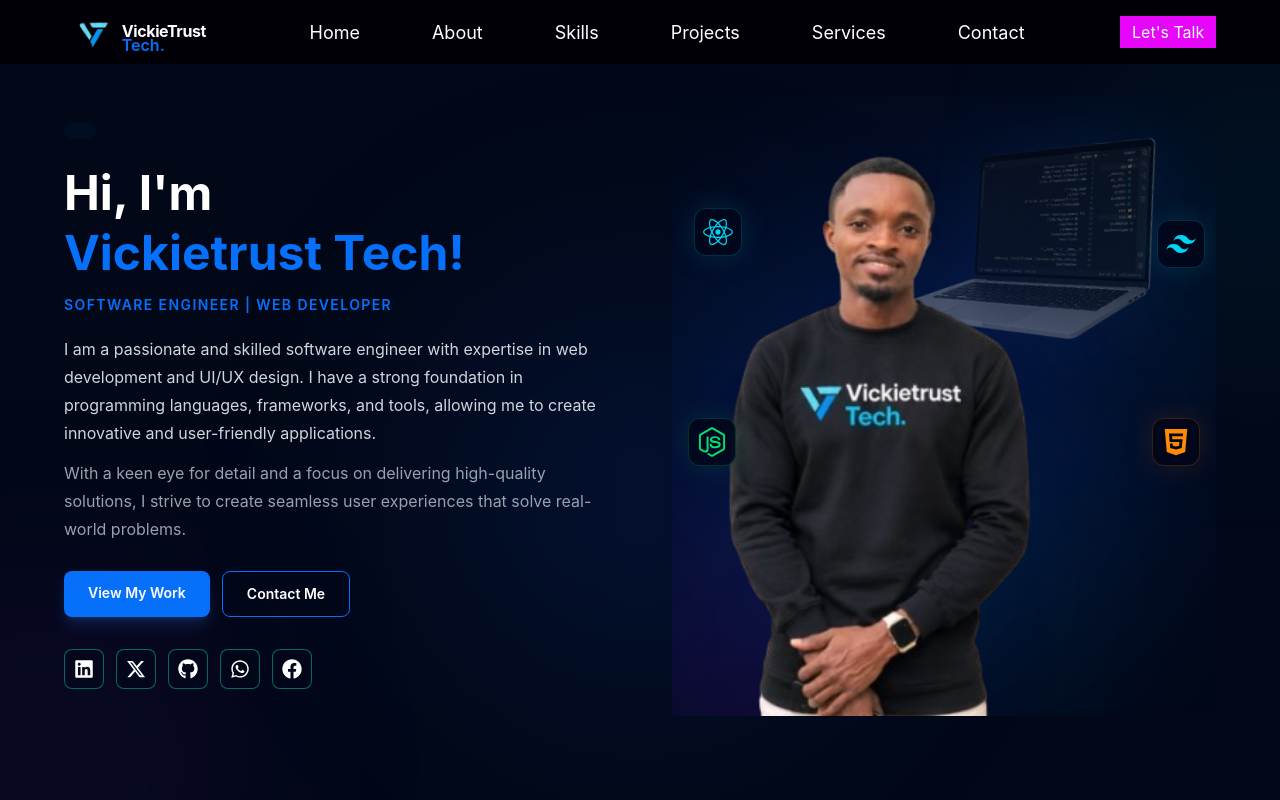
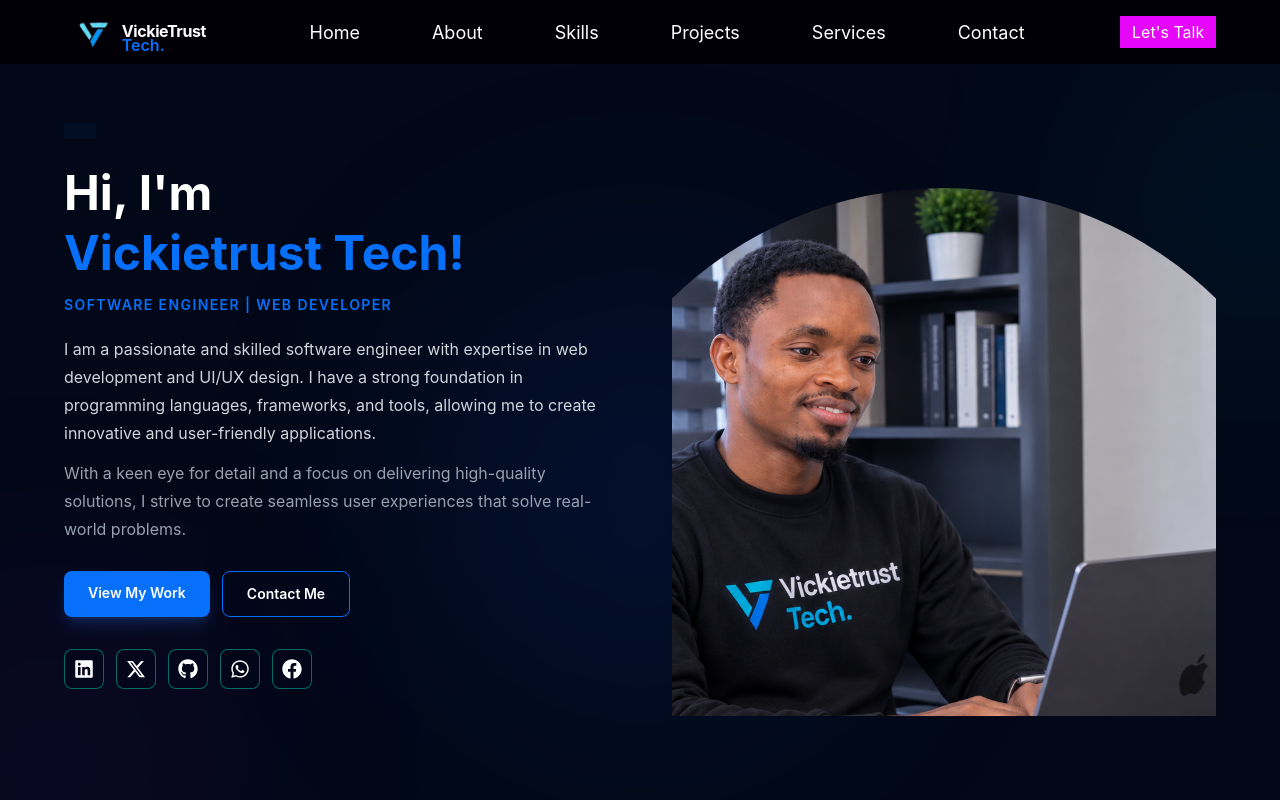
Before and after one commit to nenwavictor/vickietrusttech, a React (Vite) app: page / in a window 1280 px wide. Shown: the top 800 px of the page. Built offline with nearby package versions, Linux system fonts and the light colour scheme.

Commit message:
update hero

```diff
--- a/src/Pages/Hero.jsx
+++ b/src/Pages/Hero.jsx
@@ -6,7 +6,7 @@
 import { RiTailwindCssFill } from "react-icons/ri";
 import { FaNodeJs, FaHtml5 } from "react-icons/fa";
 
-import profile from "../assets/VICK.png";
+import profile from "../assets/victorabout.png";
 import lapto from "../assets/lapto.png";
 
 import { useEffect, useState } from "react";
@@ -39,12 +39,15 @@
     <section
       className="
         relative overflow-hidden
+
         min-h-screen
+
         bg-[#020817]
         px-5 py-16
         sm:px-8
         md:px-10 md:py-20
         lg:px-16 lg:py-24
+
       "
     >
       {/* Background glow */}
@@ -115,18 +118,17 @@
               mx-auto mb-6
               flex w-fit
               items-center justify-center gap-2
-              rounded-full
 
               bg-[#0770FA]/5
               px-4 py-2
               text-xs font-semibold
               tracking-wide
-              text-[#0770FA]
+
               md:mx-0
               md:text-sm
             "
           >
-
+            {/* <SiHtmx className="text-sm md:text-base" /> */}
             {/* Software Engineer */}
           </div>
 
@@ -381,65 +383,22 @@
   className="
     relative
     flex
-    h-[480px]
+    h-[380px]
     w-full
+    sm:w-200
     items-end
     justify-center
     overflow-hidden
     md:h-[560px]
     md:w-1/2
     lg:h-[620px]
+
   "
 >
-  {/* Main blue glow */}
-  <div
-    className="
-      absolute
-      left-1/2
-      top-1/2
-      h-[320px]
-      w-[320px]
-      -translate-x-1/2
-      -translate-y-1/2
-      rounded-full
-      bg-blue-600/20
-      blur-[120px]
-      md:h-[430px]
-      md:w-[430px]
-    "
-  />
 
-  {/* Secondary glow */}
-  <div
-    className="
-      absolute
-      bottom-0
-      left-1/2
-      h-[250px]
-      w-[250px]
-      -translate-x-1/2
-      rounded-full
-      bg-cyan-500/10
-      blur-[100px]
-    "
-  />
-
-  {/* Purple glow */}
-  <div
-    className="
-      absolute
-      bottom-[-80px]
-      left-[-50px]
-      h-[250px]
-      w-[250px]
-      rounded-full
-      bg-purple-600/15
-      blur-[100px]
-    "
-  />
 
   {/* Laptop */}
-  <img
+  {/* <img
     src={lapto}
     alt="Coding laptop"
     className="
@@ -458,111 +417,17 @@
       lg:right-[2%]
       lg:w-[350px]
     "
-  />
+  /> */}
 
   {/* React */}
-  <div
-    className="
-      absolute
-      left-[4%]
-      top-[18%]
-      z-30
-      flex
-      h-12
-      w-12
-      items-center
-      justify-center
-      rounded-xl
-      border
-      border-cyan-400/20
-      bg-slate-950/80
-      shadow-[0_0_30px_rgba(34,211,238,0.15)]
-      backdrop-blur-md
-      transition
-      duration-300
-      hover:scale-110
-    "
-  >
-    <FaReact className="text-3xl text-cyan-400" />
-  </div>
+
 
   {/* Tailwind */}
-  <div
-    className="
-      absolute
-      right-[2%]
-      top-[20%]
-      z-30
-      flex
-      h-12
-      w-12
-      items-center
-      justify-center
-      rounded-xl
-      border
-      border-cyan-400/20
-      bg-slate-950/80
-      shadow-[0_0_30px_rgba(34,211,238,0.15)]
-      backdrop-blur-md
-      transition
-      duration-300
-      hover:scale-110
-    "
-  >
-    <RiTailwindCssFill className="text-3xl text-cyan-400" />
-  </div>
+
 
   {/* Node */}
-  <div
-    className="
-      absolute
-      left-[3%]
-      top-[52%]
-      z-30
-      flex
-      h-12
-      w-12
-      items-center
-      justify-center
-      rounded-xl
-      border
-      border-green-400/20
-      bg-slate-950/80
-      shadow-[0_0_30px_rgba(34,197,94,0.15)]
-      backdrop-blur-md
-      transition
-      duration-300
-      hover:scale-110
-    "
-  >
-    <FaNodeJs className="text-3xl text-green-400" />
-  </div>
 
   {/* HTML */}
-  <div
-    className="
-      absolute
-      right-[3%]
-      top-[52%]
-      z-30
-      flex
-      h-12
-      w-12
-      items-center
-      justify-center
-      rounded-xl
-      border
-      border-orange-400/20
-      bg-slate-950/80
-      shadow-[0_0_30px_rgba(249,115,22,0.15)]
-      backdrop-blur-md
-      transition
-      duration-300
-      hover:scale-110
-    "
-  >
-    <FaHtml5 className="text-3xl text-orange-400" />
-  </div>
 
   {/* ================= MAIN PROFILE IMAGE ================= */}
 
@@ -574,14 +439,21 @@
     bottom-0
     left-1/2
     z-20
-  h-auto
-  w-[500px]
+    h-[380px]
+    w-auto
+    rounded-full
+    top-0
+    lg:top-23
+    max-w-none
     -translate-x-1/2
     object-contain
-  sm:w-[550px]
-  md:w-[600px]
-  lg:w-[700px]
+    object-bottom
+    sm:h-auto
+    sm:w-[300px]
+    md:w-[500px]
+    lg:w-[500px]
     xl:w-[780px]
+
 "
 
   />
```
Lines whose indentation alone changed are shown as unchanged.
